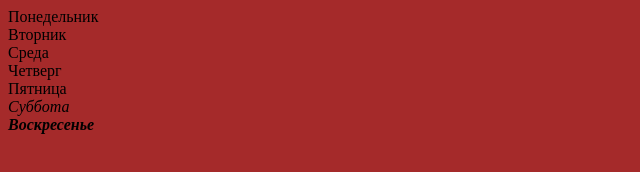
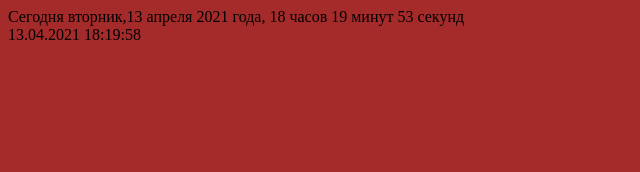
Before and after one commit to AlexYemelyanov/Glo-academy, a plain HTML site: page index.html in a window 1280 px wide. Shown: the whole page, without its empty margins (0-640 px from the left). Drawn offline with Linux system fonts and the light colour scheme.

Commit message:
completed hard task lesson 9

```diff
--- a/index.html
+++ b/index.html
@@ -11,7 +11,10 @@
 
 <body>
 
-  <div id="fordays"></div>
+  <div id="current_date_time"></div>
+
+
+  <div id="current_date_time_block"></div>
 
 
   <script src="/script/script.js"></script>
--- a/script/script.js
+++ b/script/script.js
@@ -1,28 +1,74 @@
-'use strict';
-const week = ['Понедельник', 'Вторник', 'Среда', 'Четверг', 'Пятница', 'Суббота', 'Воскресенье'];
-const day = document.getElementById('fordays');
-const todayDay = new Date("2021-04-11");
-console.log(week.length);
+function getNoun(number, one, two, five) {
+  let n = Math.abs(number);
+  n %= 100;
+  if (n >= 5 && n <= 59) {
+    return five;
+  }
+  n %= 10;
+  if (n === 1) {
+    return one;
+  }
+  if (n >= 2 && n <= 4) {
+    return two;
+  }
+  return five;
+}
 
-const days = () => {
-  week.forEach((item, i) => {
-    let newdiv = document.createElement('div');
-    if (i === (6 + todayDay.getDay()) % 7) {
-      //console.log(todayDay.getDay());
-      newdiv.classList.add('today');
-      newdiv.textContent = week[i];
-    }
-    if (item == 'Суббота' || item == 'Воскресенье') {
-      newdiv.classList.add('italic');
-      newdiv.textContent = week[i];
-    } else {
-      newdiv.textContent = week[i];
-    }
-    day.appendChild(newdiv);
+function newTypeOfDate() {
+  let date = new Date();
 
-  });
+  let weekday = date.getDay();
+  console.log(weekday);
+  let options = {
+    weekday: 'long'
+  };
+  let tdDay = new Intl.DateTimeFormat('ru-RU', options).format(date);
+  let day = date.getDate();
+  let month = date.getMonth();
+  let monthArr = [
+    'января',
+    'февраля',
+    'марта',
+    'апреля',
+    'мая',
+    'июня',
+    'июля',
+    'августа',
+    'сентября',
+    'октября',
+    'ноября',
+    'декабря',
+  ];
+  let year = date.getFullYear();
+  let hours = date.getHours();
+  let minutes = date.getMinutes();
+  let seconds = date.getSeconds();
+  return 'Сегодня ' + tdDay + ',' + day + ' ' + monthArr[month] + ' ' + year + ' года, ' + hours + ' ' + getNoun(hours, 'час', 'часа',
+    'часов') + ' ' + minutes + ' ' + getNoun(minutes, 'минута', 'минуты', 'минут') + ' ' + seconds + ' ' + getNoun(seconds, 'секунда', 'секунды', 'секунд')
+
+}
+document.getElementById('current_date_time').innerHTML = newTypeOfDate();
+
+
+
+function zeroFirstFormat(value) {
+  if (value < 10) {
+    value = '0' + value;
+  }
+  return value;
 };
-days();
 
-//console.log(todayDay);
-//console.log(todayDay.getDay())
+function dateTime() {
+  let currentDatetime = new Date();
+  let day = zeroFirstFormat(currentDatetime.getDate());
+  let month = zeroFirstFormat(currentDatetime.getMonth() + 1);
+  let year = currentDatetime.getFullYear();
+  let hours = zeroFirstFormat(currentDatetime.getHours());
+  let minutes = zeroFirstFormat(currentDatetime.getMinutes());
+  let seconds = zeroFirstFormat(currentDatetime.getSeconds());
+
+  return day + '.' + month + '.' + year + ' ' + hours + ':' + minutes + ':' + seconds;
+};
+setInterval(function () {
+  document.getElementById('current_date_time_block').innerHTML = dateTime();
+}, 1000);
```
